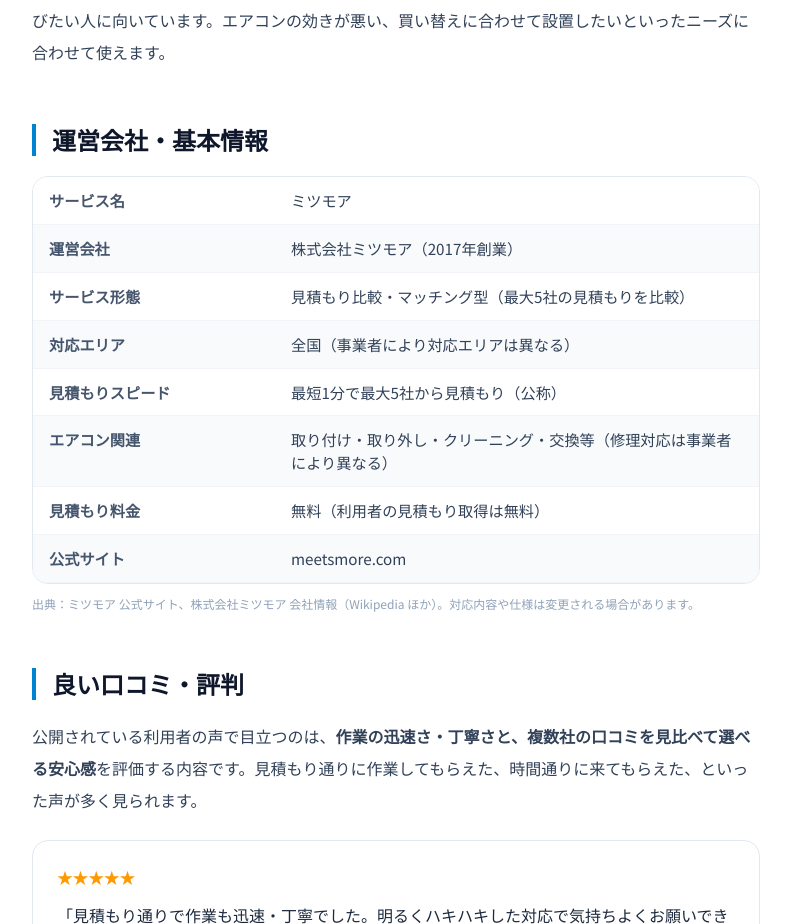
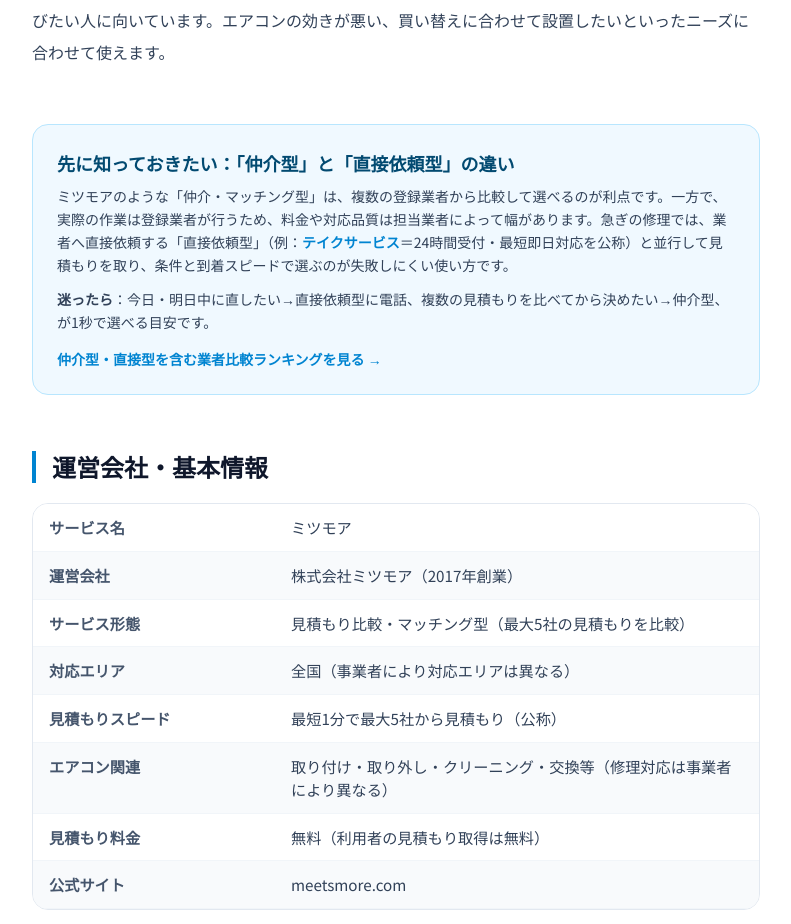
Before and after one commit to webmaster0818/aircon-repair-navi, a Next.js app: page /company/mitsumoa in a window 1280 px wide. Shown: the part 1740-2664 px from the top of the page, without its empty margins (244-1035 px from the left). Built offline with nearby package versions, Linux system fonts and the light colour scheme.

Commit message:
v3バッチ1: パナtitle重複修正/仲介型FVボックスをミツモア・生活110番に展開/迷いナビ5ページ

```diff
--- a/app/company/aircon-trouble-center/page.tsx
+++ b/app/company/aircon-trouble-center/page.tsx
@@ -193,6 +193,7 @@
               <p className="text-sm text-slate-700 leading-relaxed mb-3">
                 エアコントラブルセンターのような「仲介・マッチング型」は、複数の登録業者から比較して選べるのが利点です。一方で、実際の作業は登録業者が行うため、料金や対応品質は担当業者によって幅があります。急ぎの修理では、業者へ直接依頼する「直接依頼型」（例：<Link href="/company/take-service" className="text-sky-600 font-bold hover:underline">テイクサービス</Link>＝24時間受付・最短即日対応を公称）と並行して見積もりを取り、条件と到着スピードで選ぶのが失敗しにくい使い方です。
               </p>
+              <p className="text-sm text-slate-700 leading-relaxed mb-3"><strong>迷ったら</strong>：今日・明日中に直したい→直接依頼型に電話、複数の見積もりを比べてから決めたい→仲介型、が1秒で選べる目安です。</p>
               <Link href="/ranking" className="inline-flex items-center gap-1 text-sky-600 font-bold hover:underline text-sm">仲介型・直接型を含む業者比較ランキングを見る →</Link>
             </div>
           </section>
--- a/app/company/epark/page.tsx
+++ b/app/company/epark/page.tsx
@@ -193,6 +193,7 @@
               <p className="text-sm text-slate-700 leading-relaxed mb-3">
                 EPARKくらしのレスキューのような「仲介・マッチング型」は、複数の登録業者から比較して選べるのが利点です。一方で、実際の作業は登録業者が行うため、料金や対応品質は担当業者によって幅があります。急ぎの修理では、業者へ直接依頼する「直接依頼型」（例：<Link href="/company/take-service" className="text-sky-600 font-bold hover:underline">テイクサービス</Link>＝24時間受付・最短即日対応を公称）と並行して見積もりを取り、条件と到着スピードで選ぶのが失敗しにくい使い方です。
               </p>
+              <p className="text-sm text-slate-700 leading-relaxed mb-3"><strong>迷ったら</strong>：今日・明日中に直したい→直接依頼型に電話、複数の見積もりを比べてから決めたい→仲介型、が1秒で選べる目安です。</p>
               <Link href="/ranking" className="inline-flex items-center gap-1 text-sky-600 font-bold hover:underline text-sm">仲介型・直接型を含む業者比較ランキングを見る →</Link>
             </div>
           </section>
--- a/app/company/mitsumoa/page.tsx
+++ b/app/company/mitsumoa/page.tsx
@@ -184,6 +184,18 @@
             <p className="mt-4 leading-8 text-slate-700">
               累計の依頼実績は数百万件規模とされ、各事業者には利用者の口コミ・評価が蓄積されています。複数社の金額と評判を見比べてから依頼先を選べるため、料金の相場を把握しつつ、納得して業者を選びたい人に向いています。エアコンの効きが悪い、買い替えに合わせて設置したいといったニーズに合わせて使えます。
             </p>
+          </section>
+
+          {/* 仲介型と直接依頼型の違い（中立の比較導線・2026-07-04追加） */}
+          <section className="scroll-mt-24">
+            <div className="bg-sky-50 border border-sky-200 rounded-2xl p-6">
+              <h2 className="text-lg font-bold text-sky-900 mb-2">先に知っておきたい：「仲介型」と「直接依頼型」の違い</h2>
+              <p className="text-sm text-slate-700 leading-relaxed mb-3">
+                ミツモアのような「仲介・マッチング型」は、複数の登録業者から比較して選べるのが利点です。一方で、実際の作業は登録業者が行うため、料金や対応品質は担当業者によって幅があります。急ぎの修理では、業者へ直接依頼する「直接依頼型」（例：<Link href="/company/take-service" className="text-sky-600 font-bold hover:underline">テイクサービス</Link>＝24時間受付・最短即日対応を公称）と並行して見積もりを取り、条件と到着スピードで選ぶのが失敗しにくい使い方です。
+              </p>
+              <p className="text-sm text-slate-700 leading-relaxed mb-3"><strong>迷ったら</strong>：今日・明日中に直したい→直接依頼型に電話、複数の見積もりを比べてから決めたい→仲介型、が1秒で選べる目安です。</p>
+              <Link href="/ranking" className="inline-flex items-center gap-1 text-sky-600 font-bold hover:underline text-sm">仲介型・直接型を含む業者比較ランキングを見る →</Link>
+            </div>
           </section>
 
           <section id="company" className="scroll-mt-24">
--- a/app/company/panasonic-repair/page.tsx
+++ b/app/company/panasonic-repair/page.tsx
@@ -5,7 +5,7 @@
 
 export const metadata: Metadata = {
   title:
-    "パナソニックエアコン修理の口コミ・評判は？料金・申込方法を徹底調査【2026年最新】｜エアコン修理ナビ",
+    "パナソニックエアコン修理の口コミ・評判は？料金・申込方法を徹底調査【2026年最新】",
   description:
     "パナソニック修理ご相談窓口の特徴・信頼性をまとめました。メーカー公式窓口ならではの正規部品・全国対応、修理料金の目安の調べ方、電話・Webでの申し込み方法、利用前の注意点まで中立的に解説します。",
   alternates: { canonical: "/company/panasonic-repair" },
--- a/app/company/seikatsu110/page.tsx
+++ b/app/company/seikatsu110/page.tsx
@@ -184,6 +184,18 @@
             <p className="mt-4 leading-8 text-slate-700">
               全国の加盟店（提携業者）は数千社規模とされ、コールセンターは24時間365日年中無休で受付。エアコンが冷えない・効かない、水漏れ、異音、エラー表示といった家庭で起きやすいトラブルに幅広く対応しています。運営会社が東証グロース市場に上場している点も、はじめて利用する人にとっては相談のしやすさにつながります。
             </p>
+          </section>
+
+          {/* 仲介型と直接依頼型の違い（中立の比較導線・2026-07-04追加） */}
+          <section className="scroll-mt-24">
+            <div className="bg-sky-50 border border-sky-200 rounded-2xl p-6">
+              <h2 className="text-lg font-bold text-sky-900 mb-2">先に知っておきたい：「仲介型」と「直接依頼型」の違い</h2>
+              <p className="text-sm text-slate-700 leading-relaxed mb-3">
+                生活110番のような「仲介・マッチング型」は、複数の登録業者から比較して選べるのが利点です。一方で、実際の作業は登録業者が行うため、料金や対応品質は担当業者によって幅があります。急ぎの修理では、業者へ直接依頼する「直接依頼型」（例：<Link href="/company/take-service" className="text-sky-600 font-bold hover:underline">テイクサービス</Link>＝24時間受付・最短即日対応を公称）と並行して見積もりを取り、条件と到着スピードで選ぶのが失敗しにくい使い方です。
+              </p>
+              <p className="text-sm text-slate-700 leading-relaxed mb-3"><strong>迷ったら</strong>：今日・明日中に直したい→直接依頼型に電話、複数の見積もりを比べてから決めたい→仲介型、が1秒で選べる目安です。</p>
+              <Link href="/ranking" className="inline-flex items-center gap-1 text-sky-600 font-bold hover:underline text-sm">仲介型・直接型を含む業者比較ランキングを見る →</Link>
+            </div>
           </section>
 
           <section id="company" className="scroll-mt-24">
--- a/app/company/sumai-hotline/page.tsx
+++ b/app/company/sumai-hotline/page.tsx
@@ -193,6 +193,7 @@
               <p className="text-sm text-slate-700 leading-relaxed mb-3">
                 すまいのホットラインのような「仲介・マッチング型」は、複数の登録業者から比較して選べるのが利点です。一方で、実際の作業は登録業者が行うため、料金や対応品質は担当業者によって幅があります。急ぎの修理では、業者へ直接依頼する「直接依頼型」（例：<Link href="/company/take-service" className="text-sky-600 font-bold hover:underline">テイクサービス</Link>＝24時間受付・最短即日対応を公称）と並行して見積もりを取り、条件と到着スピードで選ぶのが失敗しにくい使い方です。
               </p>
+              <p className="text-sm text-slate-700 leading-relaxed mb-3"><strong>迷ったら</strong>：今日・明日中に直したい→直接依頼型に電話、複数の見積もりを比べてから決めたい→仲介型、が1秒で選べる目安です。</p>
               <Link href="/ranking" className="inline-flex items-center gap-1 text-sky-600 font-bold hover:underline text-sm">仲介型・直接型を含む業者比較ランキングを見る →</Link>
             </div>
           </section>
```
Also changed, not shown: 1 other file (tests, documents, lock files or other folders).
